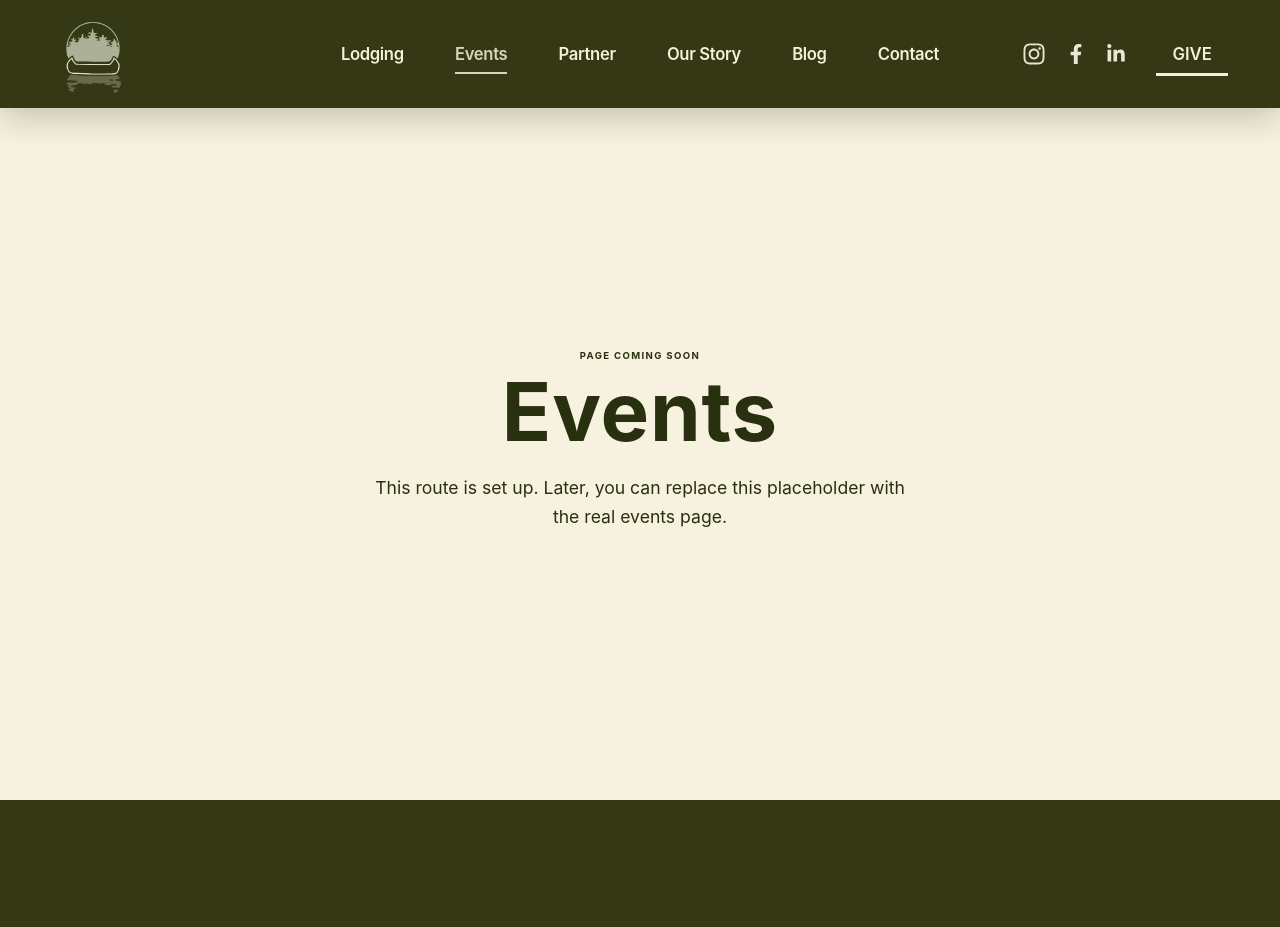
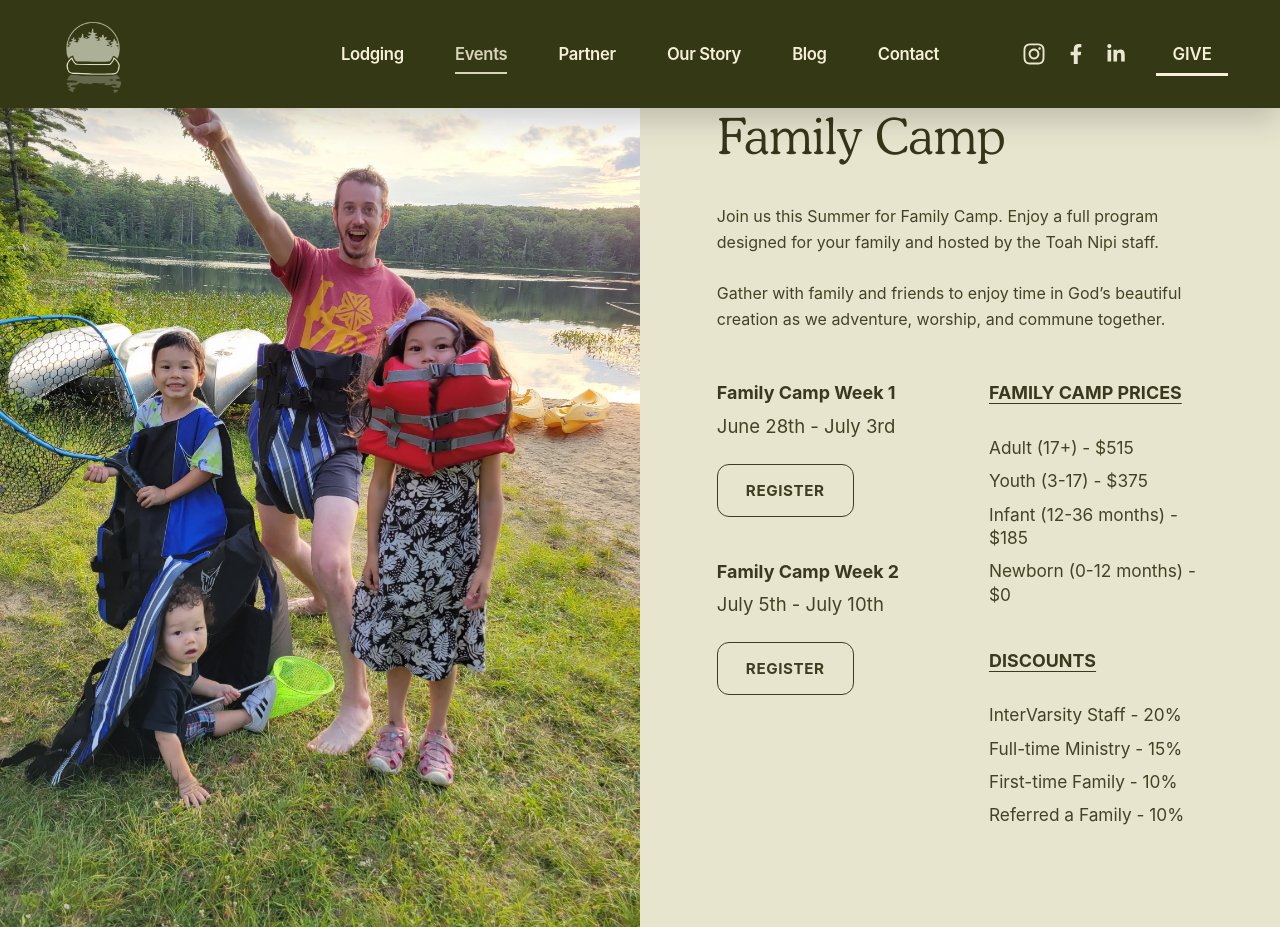
Before and after one commit to Paymvi/Toah_Nipi_Website, a React (Vite) app: page /events in a window 1280 px wide. Before the commit the page ends 800 px from the top, so only its background shows below. Built offline with nearby package versions, Linux system fonts and the light colour scheme.

Commit message:
Add Family Camp draft to Events page

```diff
--- a/src/App.css
+++ b/src/App.css
@@ -1949,3 +1949,182 @@ body {
   background: #fff9dd;
   box-shadow: 0 18px 36px rgba(0, 0, 0, 0.22);
 }
+
+
+
+
+
+
+
+
+/* Family camp */
+.events-page {
+  min-height: 100vh;
+  background: #e8e5cf;
+  color: #3c3d1f;
+}
+
+/* Main Family Camp Section */
+.family-camp-section {
+  display: grid;
+  grid-template-columns: 1fr 1fr;
+  min-height: 760px;
+  background: #e8e5cf;
+}
+
+/* Left image */
+.family-camp-image-wrap {
+  position: relative;
+  overflow: hidden;
+  min-height: 760px;
+}
+
+.family-camp-image {
+  width: 100%;
+  height: 100%;
+  object-fit: cover;
+  object-position: center;
+  display: block;
+}
+
+/* Right content */
+.family-camp-content {
+  display: flex;
+  align-items: center;
+  justify-content: center;
+  padding: 90px clamp(40px, 6vw, 110px);
+}
+
+.family-camp-inner {
+  width: 100%;
+  max-width: 720px;
+}
+
+.events-eyebrow {
+  margin: 0 0 12px;
+  font-size: 0.78rem;
+  letter-spacing: 0.22em;
+  text-transform: uppercase;
+  font-weight: 700;
+  color: rgba(60, 61, 31, 0.68);
+}
+
+.family-camp-inner h1 {
+  margin: 0 0 40px;
+  font-family: var(--font-cooper);
+  font-size: clamp(3rem, 5vw, 3.1rem);
+  line-height: 0.95;
+  font-weight: 400;
+  color: #353619;
+}
+
+/* Description */
+.family-camp-description {
+  max-width: 650px;
+  margin-bottom: 50px;
+}
+
+.family-camp-description p {
+  margin: 0 0 26px;
+  font-size: clamp(0.8rem, 1.35vw, 1rem);
+  line-height: 1.6;
+  color: #424323;
+}
+
+/* Details layout */
+.family-camp-details {
+  display: grid;
+  grid-template-columns: 1fr 1fr;
+  gap: 58px;
+  align-items: start;
+}
+
+.family-camp-weeks {
+  display: flex;
+  flex-direction: column;
+  gap: 44px;
+}
+
+.camp-week-card {
+  display: flex;
+  flex-direction: column;
+  align-items: flex-start;
+  gap: 24px;
+}
+
+.camp-week-card h2,
+.pricing-block h2 {
+  margin: 0 0 10px;
+  font-size: clamp(1rem, 1.4vw, 1.35rem);
+  line-height: 1.2;
+  font-weight: 700;
+  color: #38391d;
+}
+
+.camp-week-card p {
+  margin: 0;
+  font-size: clamp(1.05rem, 1.45vw, 1.45rem);
+  line-height: 1.4;
+  color: #424323;
+}
+
+/* Button */
+.camp-register-button {
+  display: inline-flex;
+  align-items: center;
+  justify-content: center;
+
+  min-width: 115px;
+  min-height: 46px;
+  padding: 16px 28px;
+
+  border: 1.5px solid #3d3e20;
+  border-radius: 12px;
+
+  color: #3d3e20;
+  background: transparent;
+  text-decoration: none;
+
+  font-size: 0.95rem;
+  font-weight: 700;
+  text-transform: uppercase;
+  letter-spacing: 0.04em;
+
+  transition:
+    background-color 220ms ease,
+    color 220ms ease,
+    transform 220ms ease;
+}
+
+.camp-register-button:hover {
+  background: #3d3e20;
+  color: #f4f0d9;
+  transform: translateY(-2px);
+}
+
+/* Pricing */
+.family-camp-pricing {
+  display: flex;
+  flex-direction: column;
+  gap: 34px;
+}
+
+.pricing-block h2 {
+  display: inline-block;
+  text-transform: uppercase;
+  text-decoration: underline;
+  text-underline-offset: 4px;
+}
+
+.pricing-block ul {
+  list-style: none;
+  padding: 0;
+  margin: 22px 0 0;
+}
+
+.pricing-block li {
+  margin-bottom: 10px;
+  font-size: clamp(1rem, 1.35vw, 1.1rem);
+  line-height: 1.35;
+  color: #424323;
+}
--- a/src/App.jsx
+++ b/src/App.jsx
@@ -8,6 +8,7 @@ import EventCarousel from "./components/EventCarousel";
 
 import Home from "./pages/Home";
 import Lodging from "./pages/Lodging";
+import Events from "./pages/Events";
 
 function PlaceholderPage({ title }) {
   const { section } = useParams();
@@ -44,7 +45,7 @@ export default function App() {
           element={<PlaceholderPage title="Lodging" />}
         />
 
-        <Route path="/events" element={<PlaceholderPage title="Events" />} />
+        <Route path="/events" element={<Events />} />
         <Route
           path="/events/:section"
           element={<PlaceholderPage title="Events" />}
--- a/src/pages/Events.jsx
+++ b/src/pages/Events.jsx
@@ -0,0 +1,86 @@
+
+
+export default function Events() {
+  return (
+    <main className="events-page">
+      <section className="family-camp-section">
+        <div className="family-camp-image-wrap">
+          <img
+            src="/Family-Camp.webp"
+            alt="Family camp by the lake"
+            className="family-camp-image"
+          />
+        </div>
+
+        <div className="family-camp-content">
+          <div className="family-camp-inner">
+            <p className="events-eyebrow">Events</p>
+            <h1>Family Camp</h1>
+
+            <div className="family-camp-description">
+              <p>
+                Join us this Summer for Family Camp. Enjoy a full program
+                designed for your family and hosted by the Toah Nipi staff.
+              </p>
+
+              <p>
+                Gather with family and friends to enjoy time in God’s beautiful
+                creation as we adventure, worship, and commune together.
+              </p>
+            </div>
+
+            <div className="family-camp-details">
+              <div className="family-camp-weeks">
+                <article className="camp-week-card">
+                  <div>
+                    <h2>Family Camp Week 1</h2>
+                    <p>June 28th - July 3rd</p>
+                  </div>
+
+                  <a href="#" className="camp-register-button">
+                    Register
+                  </a>
+                </article>
+
+                <article className="camp-week-card">
+                  <div>
+                    <h2>Family Camp Week 2</h2>
+                    <p>July 5th - July 10th</p>
+                  </div>
+
+                  <a href="#" className="camp-register-button">
+                    Register
+                  </a>
+                </article>
+              </div>
+
+              <aside className="family-camp-pricing">
+                <div className="pricing-block">
+                  <h2>Family Camp Prices</h2>
+
+                  <ul>
+                    <li>Adult (17+) - $515</li>
+                    <li>Youth (3-17) - $375</li>
+                    <li>Infant (12-36 months) - $185</li>
+                    <li>Newborn (0-12 months) - $0</li>
+                  </ul>
+                </div>
+
+                <div className="pricing-block">
+                  <h2>Discounts</h2>
+
+                  <ul>
+                    <li>InterVarsity Staff - 20%</li>
+                    <li>Full-time Ministry - 15%</li>
+                    <li>First-time Family - 10%</li>
+                    <li>Referred a Family - 10%</li>
+                  </ul>
+                </div>
+              </aside>
+            </div>
+          </div>
+        </div>
+      </section>
+    </main>
+  );
+}
```
Also changed, not shown: public/Family-Camp.webp (added).
